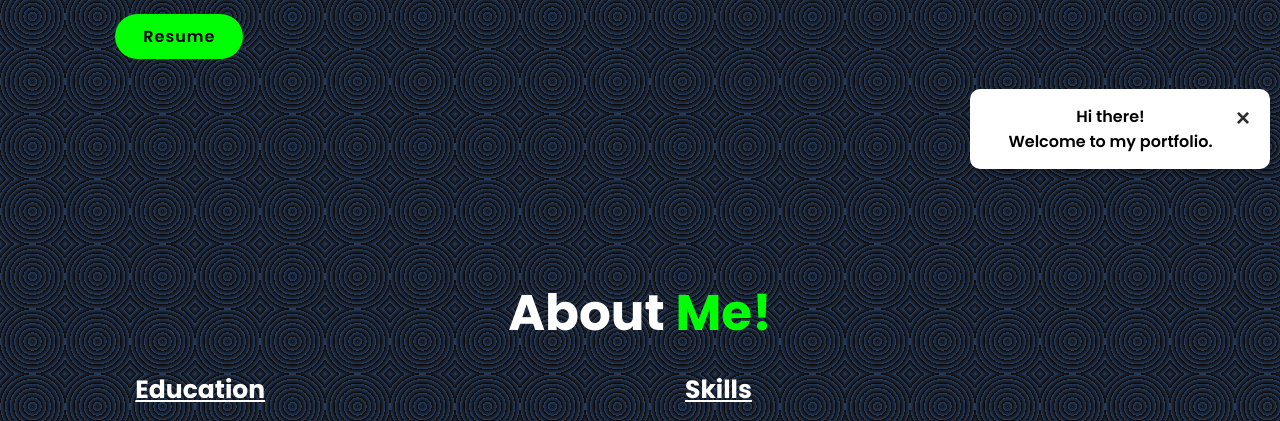
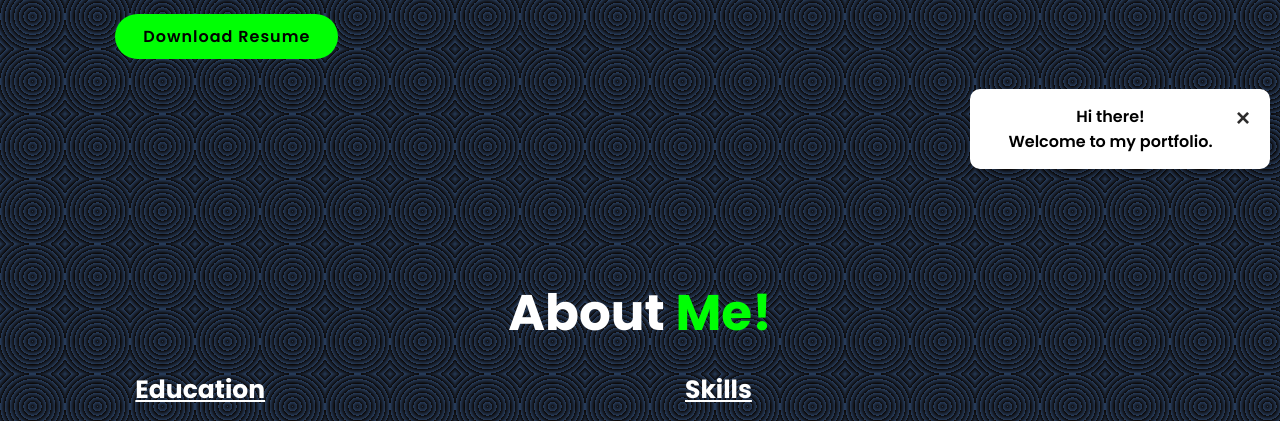
Before and after one commit to Tousif-Rehman/portfolio, a plain HTML site: page index.html in a window 1280 px wide. Shown: the part 601-1022 px from the top of the page. Drawn offline with nearby package versions, Linux system fonts and the light colour scheme; some packages are replaced by stand-ins of ours; a script that the page names is missing.

Commit message:
Update index.html

```diff
--- a/index.html
+++ b/index.html
@@ -39,7 +39,7 @@
                     <a href="https://github.com/Tousif-Rehman" target="_blank"><i class="bx bxl-github"></i></a>
                     <a href="#contact"><i class="bx bxl-gmail"></i></a>
                 </div>
-                <a href="https://drive.google.com/file/d/1O2sRy-1GEiNvGMSgrOUQtfQkq5mLrGAH/view?usp=drivesdk" class="btn" target="_blank">Resume</a>
+                <a href="https://drive.google.com/file/d/1O2sRy-1GEiNvGMSgrOUQtfQkq5mLrGAH/view?usp=drivesdk" class="btn" target="_blank">Download Resume</a>
             </div>
 
             <div class="home-img">
```
